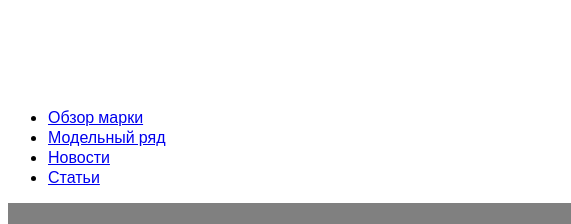
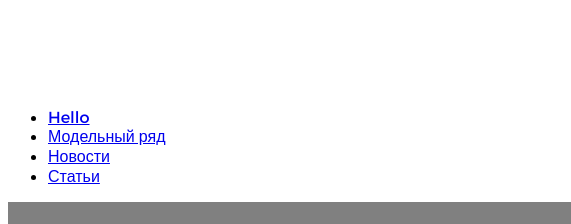
Before and after one commit to Aizhana1990/homework4, a plain HTML site: page index.html in a window 1280 px wide. Shown: the top 224 px of the page, 0-571 px from the left. Drawn offline with Linux system fonts and the light colour scheme.

Commit message:
change word

```diff
--- a/index.html
+++ b/index.html
@@ -15,7 +15,7 @@
 </div>
 <div>
     <ul>
-        <li class="news-text"><a href="#">Обзор марки</a></li>
+        <li class="news-text"><a href="#">Hello</a></li>
         <li class="news-text"><a href="#">Модельный ряд</a></li>
         <li class="news-text"><a href="#">Новости</a></li>
         <li class="news-text"><a href="#">Статьи</a></li>
```
Also changed, not shown: 1 other file.
